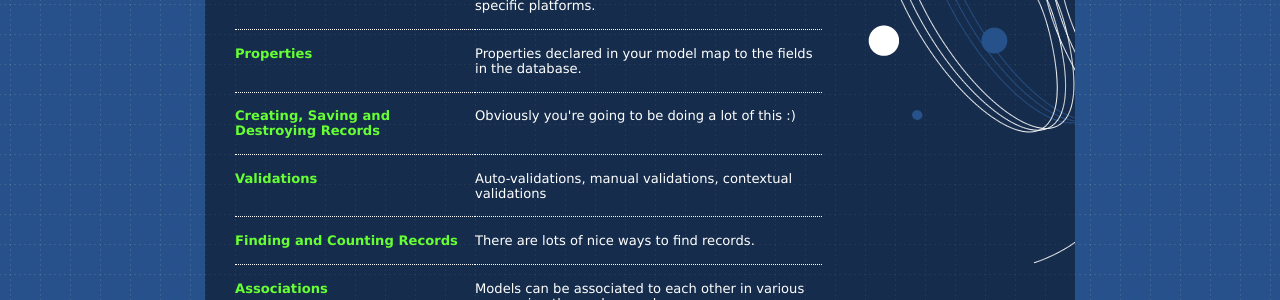
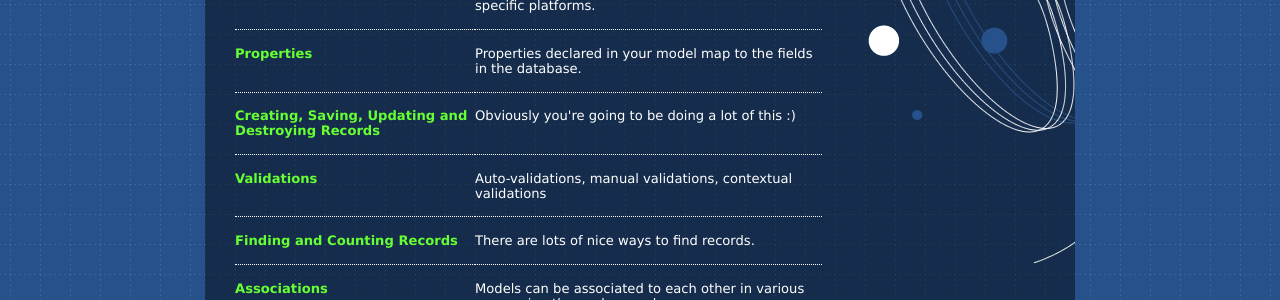
Before and after one commit to datamapper/datamapper.github.com, a Jekyll site: the page built from docs/index.markdown, in a window 1280 px wide. Shown: the part 445-745 px from the top of the page. Built offline with Jekyll 4.4.1, drawn with Linux system fonts in a browser that asks for light colours.

Commit message:
Better link target summary

```diff
--- a/docs/index.markdown
+++ b/docs/index.markdown
@@ -19,7 +19,7 @@ created_at: Fri Nov 30 15:29:01 +1030 2007
   <dd>Troubleshooting installation, with instructions for specific platforms.</dd>
   <dt><a href="/docs/properties">Properties</a></dt>
   <dd>Properties declared in your model map to the fields in the database.</dd>
-  <dt><a href="/docs/create_and_destroy">Creating, Saving and Destroying Records</a></dt>
+  <dt><a href="/docs/create_and_destroy">Creating, Saving, Updating and Destroying Records</a></dt>
   <dd>Obviously you're going to be doing a lot of this :)</dd>
   <dt><a href="/docs/validations">Validations</a></dt>
   <dd>Auto-validations, manual validations, contextual validations</dd>
```
